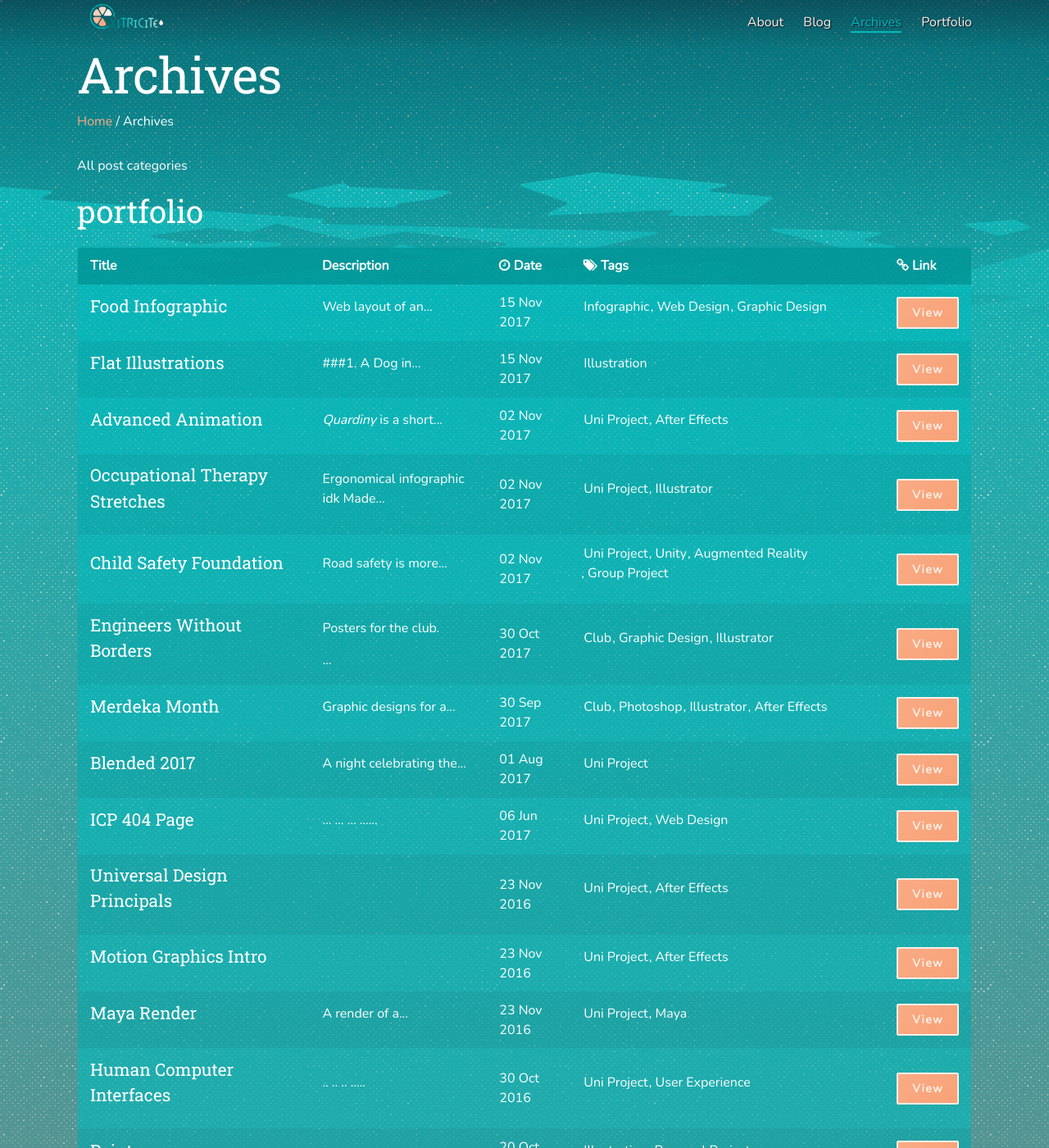
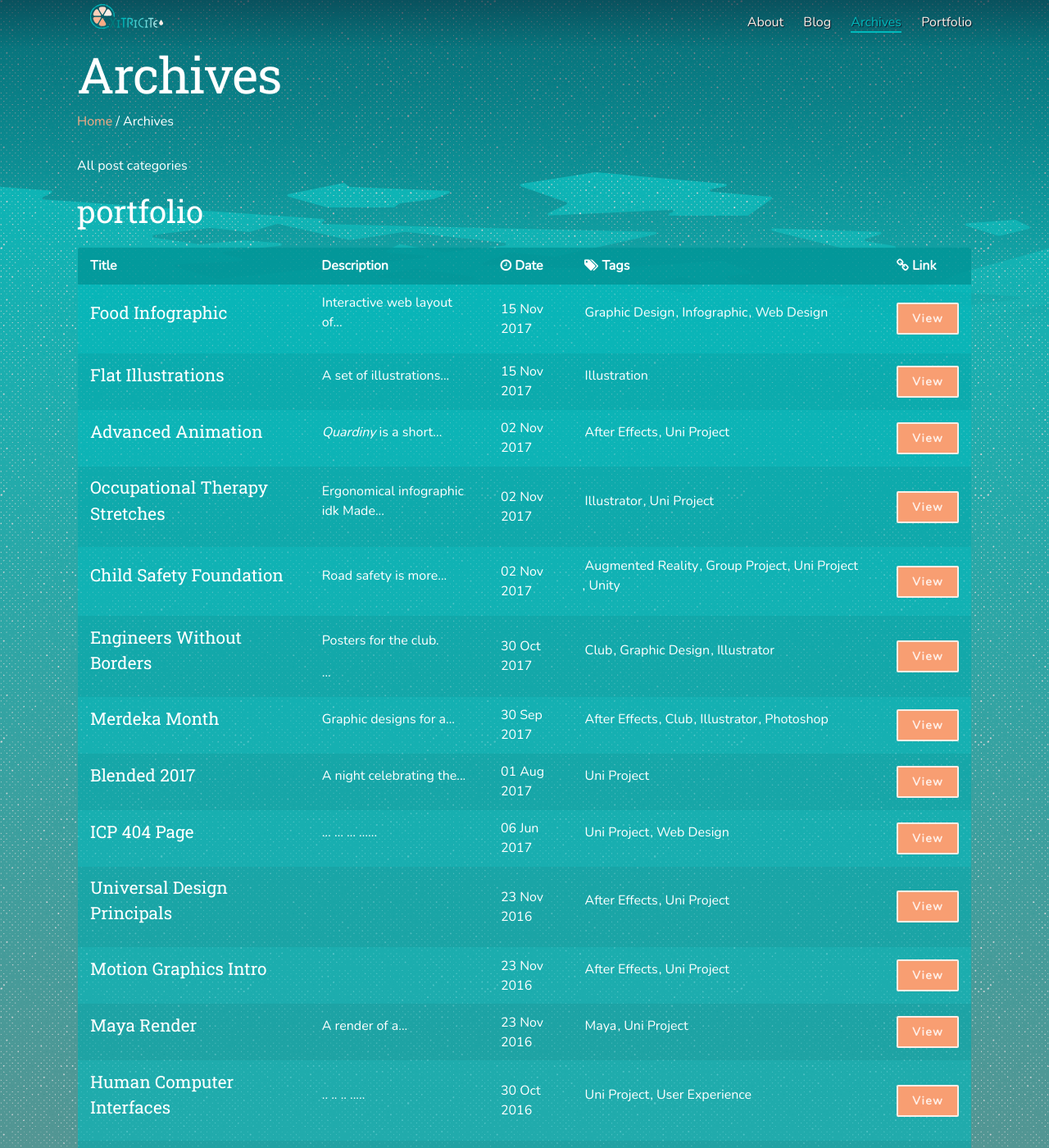
Before and after one commit to xitricite/m3m3, a Jekyll site: the page built from archives/index.html, in a window 1280 px wide and 1400 px high. Shown: the whole window at 82% size. Built offline with Jekyll 4.4.1, drawn with Linux system fonts in a browser that asks for light colours; nearby versions of some CDN libraries; some of the changed text lies outside the part shown.

Commit message:
😅👍

```diff
--- a/_includes/footer.html
+++ b/_includes/footer.html
@@ -33,8 +33,8 @@
           <li><a href="https://tumblr.com/{{ site.tumblr_username }}" itemprop="sameAs"><span class="fa fa-tumblr"></span></a></li>
           {% endif %}
           </ul>
-        <p>Made with &#9829* by {{ site.author | escape }} © 2017<br>
-        <small>*Jekyll, and no JQuery</small><br>
+        <p>&lt; &gt; with &#9829* by {{ site.author | escape }} © 2017<br>
+        <small>*Hosted with Jekyll on <a href="https://github.com/">GitHub</a></small><br>
           {{ site.description | escape }}</p>
       </div>
 
--- a/_sass/_base.scss
+++ b/_sass/_base.scss
@@ -14,6 +14,12 @@
 
 h1, h2, h3, h4, h5, h6, p, blockquote, pre, ul, ol, dl, figure, %vertical-rhythm {
   margin-bottom: $spacing-unit / 2;
+}
+
+hr {
+  margin: $spacing-unit 0 $spacing-unit*2;
+  border: 2px solid lighten($background-color,2);
+  border-radius: $border-radius;
 }
 
 
@@ -66,6 +72,7 @@
 main img {
   width: 100%;
   vertical-align: middle;
+  border-radius: $border-radius;
 }
 
 
@@ -359,16 +366,17 @@
     border-radius: 50%;
     width: 64px;
     height: 64px;
-    background-color: $side-color-light;
+    // background-color: $side-color-light;
+    border: 2px outset $side-color;
     background-image: url('/assets/img/0main/favicon.png');
     background-size: 30px;
     background-position: center;
     background-repeat: no-repeat;
     // border: 6px solid transparent;
     // border-top: 6px solid $side-color;
-    box-shadow: 2px 2px 50px 5px $side-color-light, 2px 2px 200px $side-color-light, 4px 4px 300px 50px $side-color;
-    -webkit-animation: rotating 1.2s infinite cubic-bezier(0.7, 0.15, 0.1, 0.8);
-            animation: rotating 1.2s infinite cubic-bezier(0.7, 0.15, 0.1, 0.8);
+    // box-shadow: 2px 2px 50px 5px $side-color-light, 2px 2px 200px $side-color-light, 4px 4px 300px 50px $side-color;
+    -webkit-animation: rotating 1.2s steps(6, end) infinite;
+            animation: rotating 1.2s steps(6, end) infinite;
   }
 }
 
--- a/_sass/_layout.scss
+++ b/_sass/_layout.scss
@@ -344,7 +344,6 @@
     color: $side-color-light;
     font-weight: bold;
     background: darken($side-color, 4);
-    background: linear-gradient(135deg, $side-color 0%, darken($side-color, 3) 100%);
     text-decoration: none;
     letter-spacing: 0.1em;
     padding: 0.5em 1.2em;
@@ -355,10 +354,13 @@
     border-radius: $border-radius;
     -webkit-transition: $transition;
     transition: $transition;
+    &:visited, &:active {
+        background: darken($brand-color,3);
+    }
     &:hover {
         color: darken($side-color, 4);
         background: $side-color-light;
-        border: 2px solid transparent;
+        border: 2px solid darken($side-color, 4);
         text-decoration: none;
     }
 }
@@ -635,9 +637,9 @@
     background-color: transparentize(darken($brand-color,3), 0.4);
 }
 
-table.sortable th:not(.sorttable_sorted):not(.sorttable_sorted_reverse):not(.sorttable_nosort):after {
-    content: " \25B4\25BE"
-}
+// table.sortable th:not(.sorttable_sorted):not(.sorttable_sorted_reverse):not(.sorttable_nosort):after {
+//     content: " \25B4\25BE"
+// }
 
 @include media-query($on-laptop) {
 
--- a/archives/index.html
+++ b/archives/index.html
@@ -29,8 +29,8 @@
                 <td><h4>{{post.title}}</h4></td>
                 <td>{{ post.content | truncatewords: 4 }}</td>
                 <td>{{ post.date | date_to_string }}</td>
-                <td><ul class="listed">{% if post.tags %}
-                {% for item in post.tags %}
+                <td><ul class="listed">{% assign sorted_tags = post.tags | sort %}{% if sorted_tags %}
+                {% for item in sorted_tags %}
                 <li>{{ item }}</li>
                 {% endfor %} {% endif %}</ul></td>
                 <td><a class="btn" href="{{ site.baseurl }}{{ post.url }}">View</a></td>
```
Also changed, not shown: _posts/portfolio/2017-10-13-rain.markdown (+18 -23 lines), _posts/portfolio/2017-11-16-info.markdown (+7 -4 lines), assets/js/mdvt.js (deleted, +0 -46 lines).
